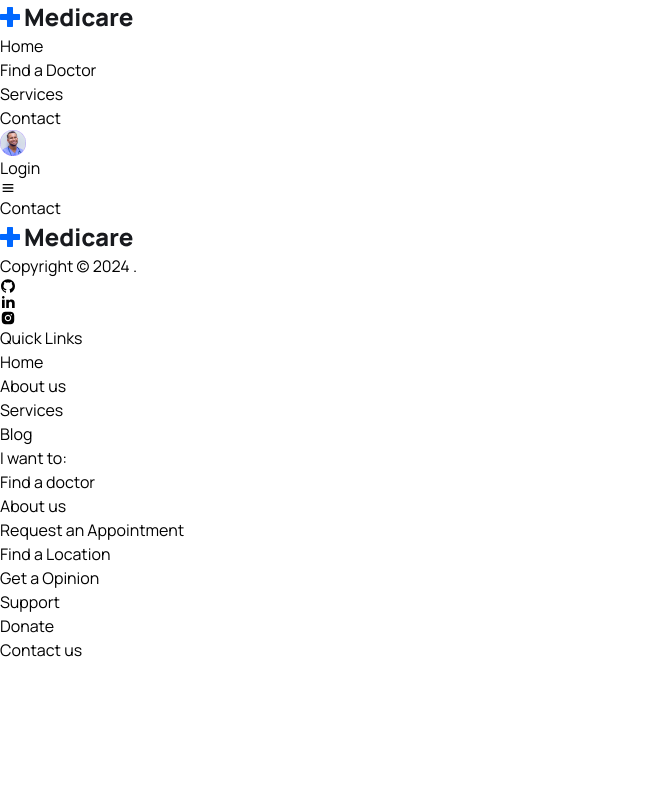
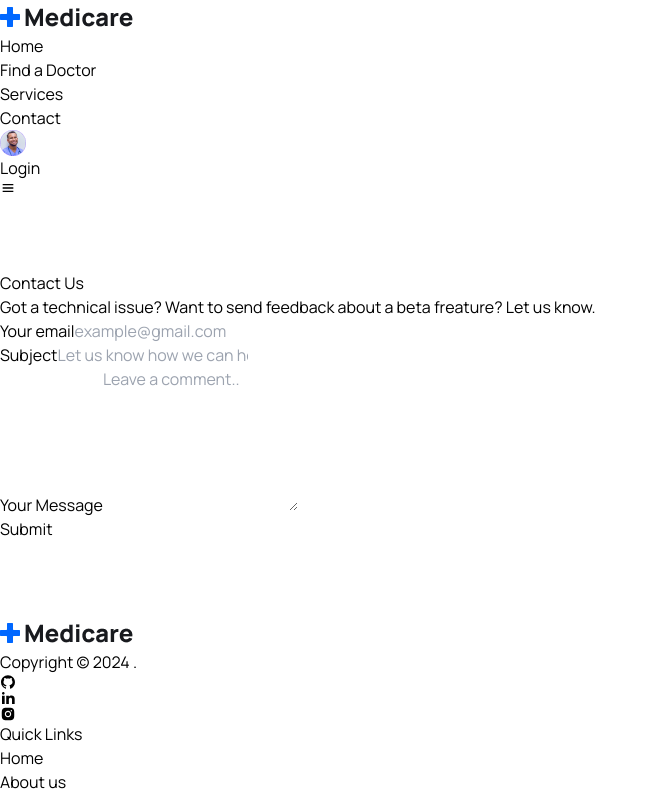
Before and after one commit to nandz07/frontend_healtCare, a React (Vite) app: page /contact in a window 1280 px wide. Shown: the top 798 px of the page, without its empty margins (0-658 px from the left). Built offline with nearby package versions, Linux system fonts and the light colour scheme.

Commit message:
contact done

```diff
--- a/src/index.css
+++ b/src/index.css
@@ -30,6 +30,15 @@
     .hero__section{
         @apply bg-[url('./assets/images/hero-bg.png')] bg-no-repeat bg-center bg-cover
     }
+
+    .form__label{
+        @apply text-textColor font-semibold text-[16px] mb-2;
+    }
+    .form__input{
+        @apply w-full px-4 py-3 border border-solid border-[#0066ff61] focus:outline-none
+        focus:border-primaryColor text-[16px] leading-7 text-headingColor placeholder:text-textColor
+        cursor-pointer rounded-md;
+    }
 }
 
 @media only screen and (max-width:1024px) {
--- a/src/pages/Contact.jsx
+++ b/src/pages/Contact.jsx
@@ -2,7 +2,37 @@ import React from 'react'
 
 function Contact() {
   return (
-    <div>Contact</div>
+    <section>
+      <div className='px-4 mx-auto max-w-screen-md'>
+        <h2 className='heading text-center'>Contact Us</h2>
+        <p className='mb-8 lb:mb-16 font-light text-center text__para'>
+          Got a technical issue? Want to send feedback about a beta freature? Let us know.
+        </p>
+        <form action="" className='space-y-8'>
+          <div>
+            <label htmlFor="" className='form__label'>
+              Your email
+            </label>
+            <input type="email" id="email" placeholder='example@gmail.com' className='form__input mt-1' />
+          </div>
+          <div>
+            <label htmlFor="" className='form__label'>
+              Subject
+            </label>
+            <input type="text" id="subject" placeholder='Let us know how we can help you' className='form__input mt-1' />
+          </div>
+          <div className='sm:col-span-2'>
+            <label htmlFor="" className='form__label'>
+              Your Message
+            </label>
+            <textarea name="" id="" rows="6" className='form__input mt-1' placeholder='Leave a comment..'></textarea>
+          </div>
+          <button type='submit' className='btn rounded sw:w-fit'>
+            Submit
+          </button>
+        </form>
+      </div>
+    </section>
   )
 }
 
```
